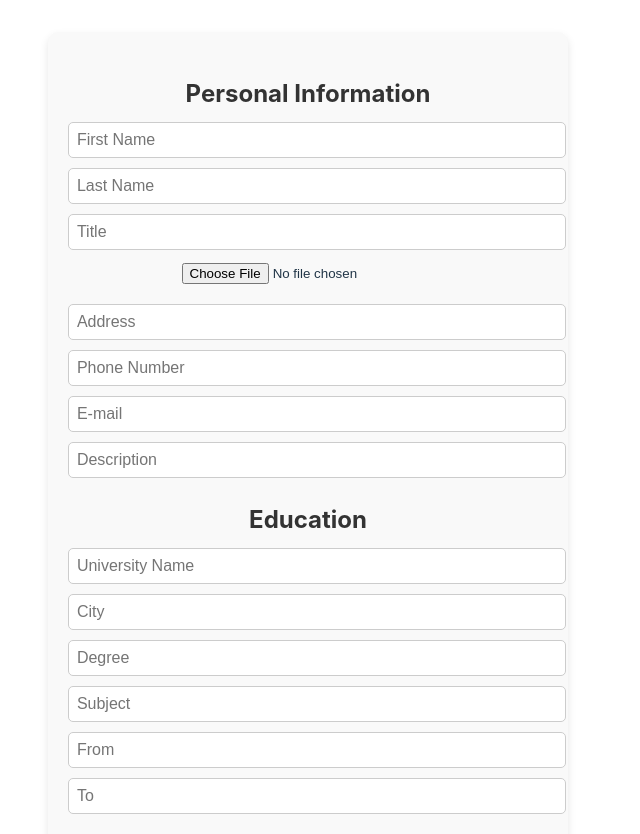
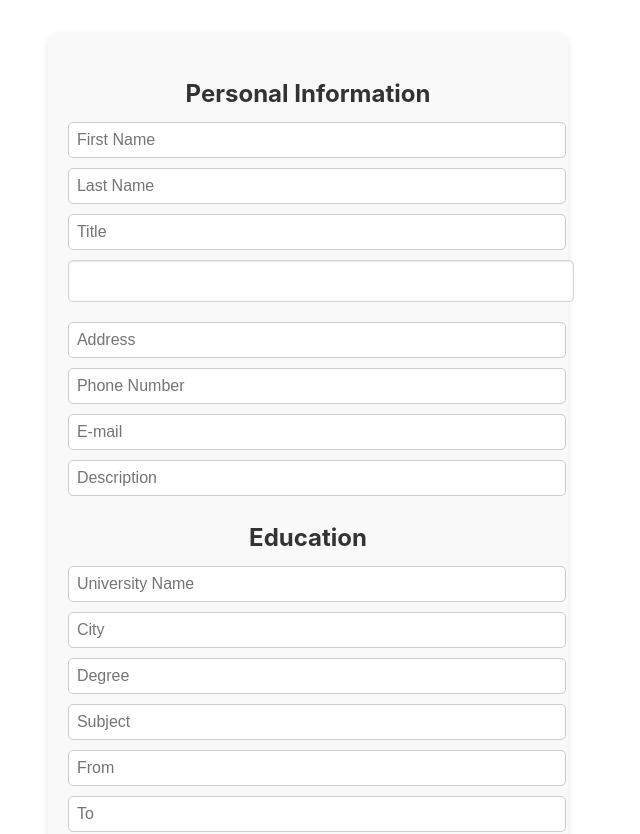
Before and after one commit to luidji95/CV-Creator, a React (Vite) app: page / in a window 1280 px wide. Shown: the top 834 px of the page, without its empty margins (332-972 px from the left). Built offline with nearby package versions, Linux system fonts and the light colour scheme.

Commit message:
restyling photo input component

```diff
--- a/src/App.css
+++ b/src/App.css
@@ -209,3 +209,44 @@ div {
 .custom-file-label:hover {
   background-color: #0251a6;
 }
+/* Skrivanje originalnog file input-a */
+.input-photo input[type="file"] {
+  display: none;
+}
+
+/* Stil za prilagođeno dugme */
+.input-photo label {
+  display: inline-block;
+  background-color: #ffffff;
+  border: 1px solid #ced4da;
+  padding: 8px 12px;
+  border-radius: 5px;
+  font-size: 1rem;
+  cursor: pointer;
+  text-align: center;
+  width: 100%; /* Isto kao ostali inputi */
+  box-shadow: inset 0 1px 2px rgba(0, 0, 0, 0.1);
+  transition: background-color 0.2s ease, border-color 0.2s ease;
+}
+
+/* Hover efekat */
+.input-photo label:hover {
+  background-color: #f8f9fa;
+  border-color: #adb5bd;
+}
+
+/* Fokus efekat */
+.input-photo label:focus {
+  outline: none;
+  border-color: #80bdff;
+  background-color: #e9ecef;
+  box-shadow: 0 0 0 3px rgba(128, 189, 255, 0.5);
+}
+
+/* Prikaz imena fajla */
+.input-photo .file-name {
+  margin-top: 8px;
+  font-size: 0.9rem;
+  color: #6c757d;
+  font-style: italic;
+}
--- a/src/InputPhoto.jsx
+++ b/src/InputPhoto.jsx
@@ -1,30 +1,34 @@
 import React, { useState } from "react";
 
 const InputPhoto = ({ name, value, onChange }) => {
-  const [photo, setPhoto] = useState(null);
+  const [fileName, setFileName] = useState(""); // Za prikaz imena fajla
 
   const handleFileChange = (e) => {
     const file = e.target.files[0];
     if (file) {
-      const photoURL = URL.createObjectURL(file); // Kreiramo URL za pregled slike
-      setPhoto(photoURL); // Čuvamo URL slike u lokalnom stanju
-      onChange(name, file); // Prosleđujemo fajl roditeljskoj komponenti
+      const photoURL = URL.createObjectURL(file);
+      setFileName(file.name); // Čuvanje imena fajla
+      onChange(name, photoURL); // Prosleđivanje URL-a roditeljskoj komponenti
     }
   };
 
   return (
     <div className="input-photo">
-      {/* Prikaz slike iz lokalnog stanja */}
-      {photo && (
-        <img
-          src={photo}
-          alt="Uploaded preview"
-          style={{ maxWidth: "100px", marginBottom: "10px" }}
-        />
-      )}
-      <input type="file" accept="image/*" onChange={handleFileChange} />
-      {/* Ako postoji vrednost prosleđena iz roditeljske komponente, prikazuje se */}
-      {value && !photo && (
+      {/* Prilagođeno dugme */}
+      <label
+        htmlFor={name}
+        className={`custom-file-label ${fileName ? "filled" : ""}`}
+      >
+        {fileName || "Upload Photo"} {/* Prikazuje ime fajla ili placeholder */}
+      </label>
+      <input
+        id={name}
+        type="file"
+        accept="image/*"
+        onChange={handleFileChange}
+      />
+      {/* Prikaz slike ako postoji */}
+      {value && (
         <img
           src={value}
           alt="Uploaded preview"
```
